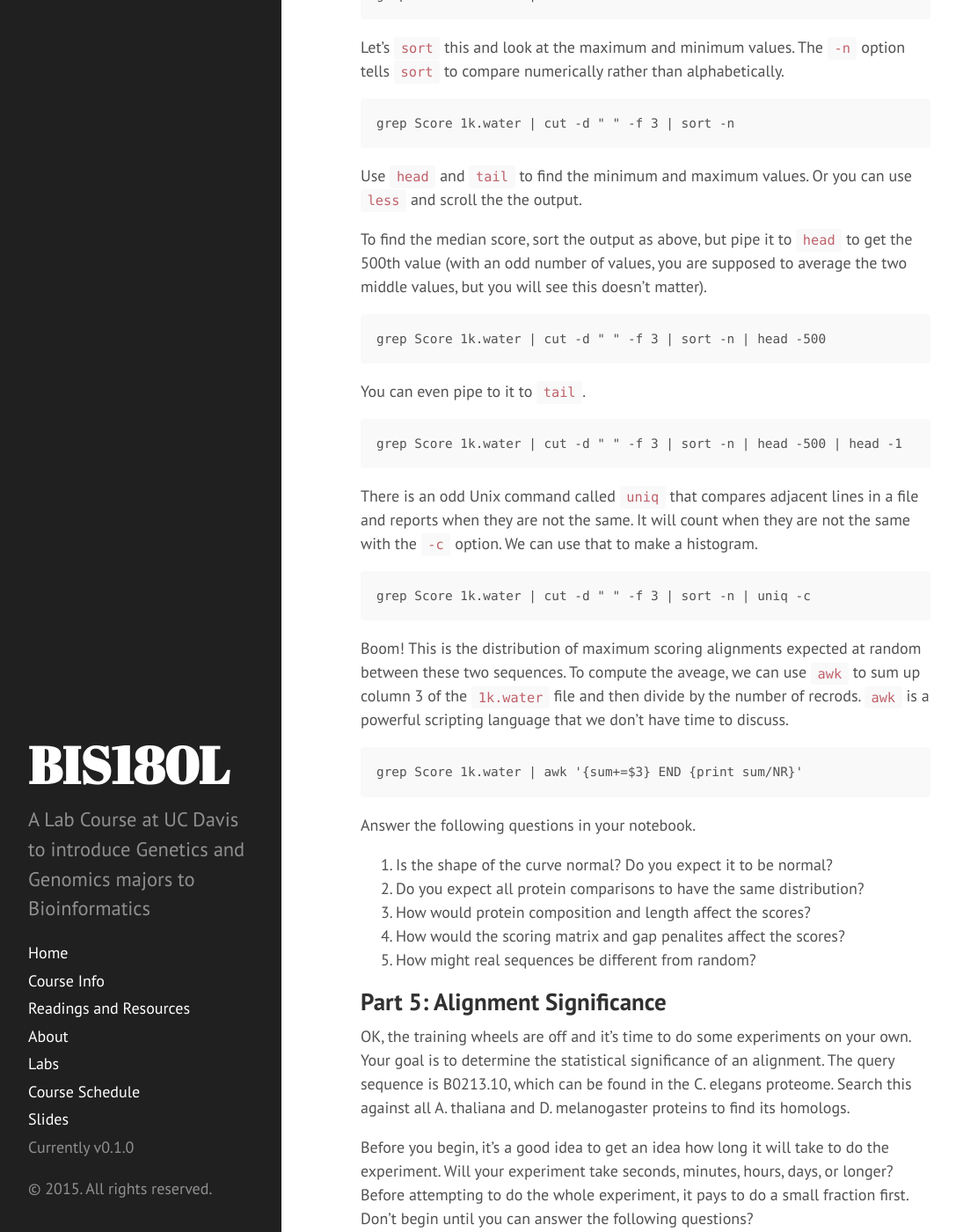
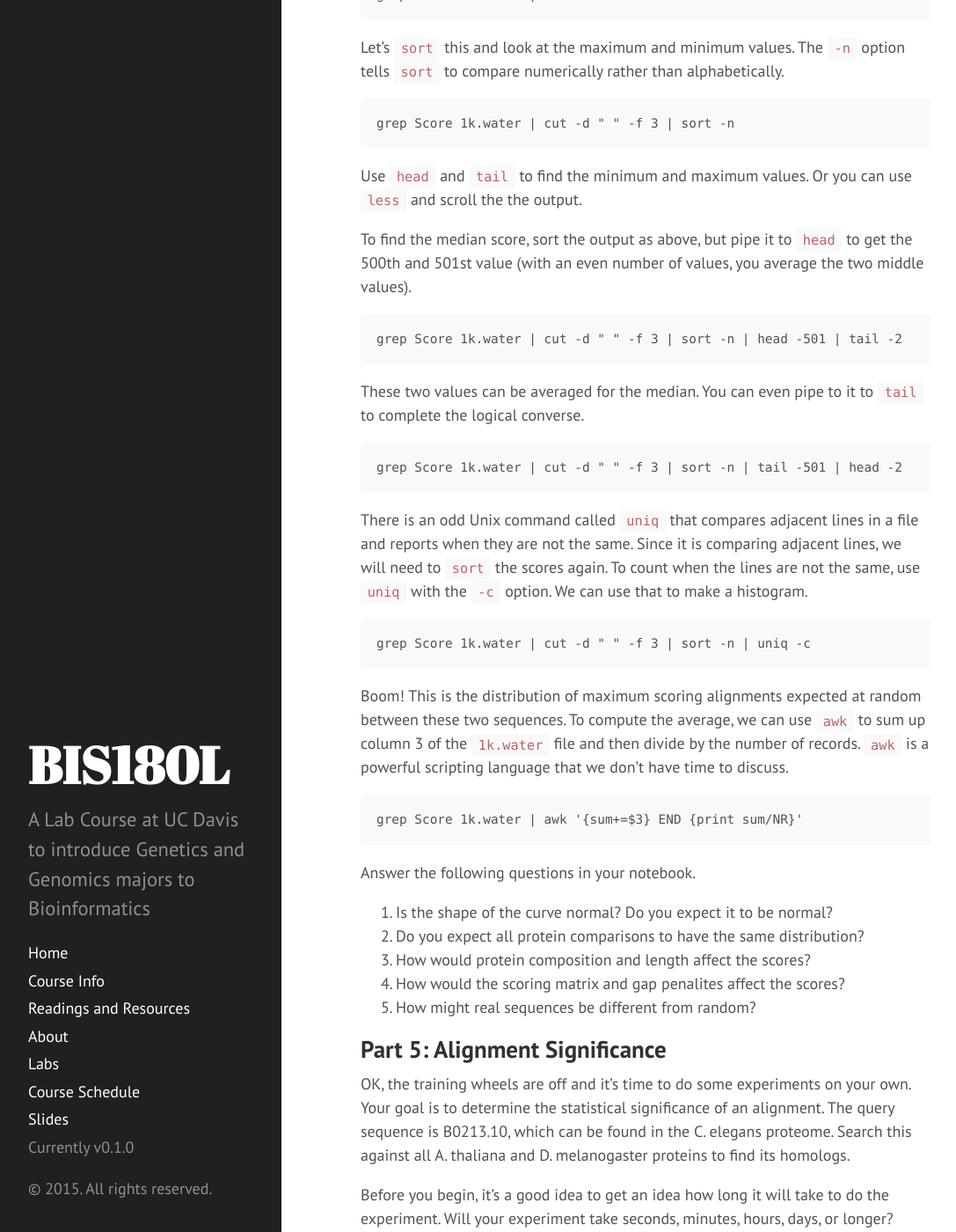
Before and after one commit to rjcmarkelz/BIS180L_web, a Jekyll site: the page built from _posts/2015-04-02-1-Sequence_Alignment.md, in a window 1280 px wide and 1400 px high, scrolled down 5183 px. Shown: the whole window at 88% size, without its empty margins (4-1091 px from the left). Built offline with Jekyll 4.4.1, drawn with Linux system fonts in a browser that asks for light colours; Markdown is read by kramdown in place of the engine named in the settings; some of the changed text lies outside the part shown.

Commit message:
Reviewed sequence alignment lesson. Made corrections to language, clarified instruction, and corrected median calculation for even numbered file

```diff
--- a/_posts/2015-04-02-1-Sequence_Alignment.md
+++ b/_posts/2015-04-02-1-Sequence_Alignment.md
@@ -74,9 +74,9 @@ notebook for this unit.
 	cd ~/Lab1
 	nano lab1_notebook.md
 
-The format of the file will be Markdown. If you aren't familiar with
-Markdown format, go check it out online. It's just standardized way of
-writing plain text files that is easily converted into other formats.
+Instead of editing in nano, you could also write your lab notebook while
+using Markdown preview in the program Remarkable which is already
+installed on your Virtual Machine.
 
 Create a simple table with the following information for each species.
 
@@ -167,7 +167,7 @@ if they actually have the same number of letters. We'll use the
 	less ce1.comp
 	less ce1.shuffle.comp
 
-They files look pretty similar, but are they **exactly** the same? We can use
+The files look pretty similar, but are they **exactly** the same? We can use
 the Unix `diff` command for that.
 
 	diff ce1.comp ce1.shuffle.comp
@@ -228,27 +228,28 @@ Use `head` and `tail` to find the minimum and maximum values. Or you can
 use `less` and scroll the the output.
 
 To find the median score, sort the output as above, but pipe it to
-`head` to get the 500th value (with an odd number of values, you are
-supposed to average the two middle values, but you will see this doesn't
-matter).
+`head` to get the 500th and 501st value (with an even number of values,
+you average the two middle values).
 
-	grep Score 1k.water | cut -d " " -f 3 | sort -n | head -500
+	grep Score 1k.water | cut -d " " -f 3 | sort -n | head -501 | tail -2
 
-You can even pipe to it to `tail`.
+These two values can be averaged for the median. You can even pipe to it
+to `tail` to complete the logical converse.
 
-	grep Score 1k.water | cut -d " " -f 3 | sort -n | head -500 | head -1
+	grep Score 1k.water | cut -d " " -f 3 | sort -n | tail -501 | head -2
 
 There is an odd Unix command called `uniq` that compares adjacent lines
-in a file and reports when they are not the same. It will count when
-they are not the same with the `-c` option. We can use that to make a
-histogram.
+in a file and reports when they are not the same. Since it is comparing
+adjacent lines, we will need to `sort` the scores again. To count when
+the lines are not the same, use `uniq` with the `-c` option. We can use
+that to make a histogram.
 
 	grep Score 1k.water | cut -d " " -f 3 | sort -n | uniq -c
 
 Boom! This is the distribution of maximum scoring alignments expected at
-random between these two sequences. To compute the aveage, we can use
+random between these two sequences. To compute the average, we can use
 `awk` to sum up column 3 of the `1k.water` file and then divide by the
-number of recrods. `awk` is a powerful scripting language that we don't
+number of records. `awk` is a powerful scripting language that we don't
 have time to discuss.
 
 	grep Score 1k.water | awk '{sum+=$3} END {print sum/NR}'
@@ -283,11 +284,13 @@ Write those down in your notebook. Now let's get back to the experiment.
 You want to find the A. thaliana and D. melanogaster orthologs of
 B0213.10. Set up the experiment any way you like. You need to be able to
 answer the following questions. Note that some questions are very
-open-ended and may be very difficult to answer.
+open-ended and may be very difficult to answer. For these, do your best
+and support your answer with scientific reasoning and/or appropriate
+sources.
 
 * What is the best match in each genome?
 * What protein is this?
-* What are the alignment properties (% identity, etc)
+* What are the alignment properties (% identity, etc.)
 * What is the expected score of your alignment at random?
 * How different is your best score from random?
 * How statistically significant is this score?
```
